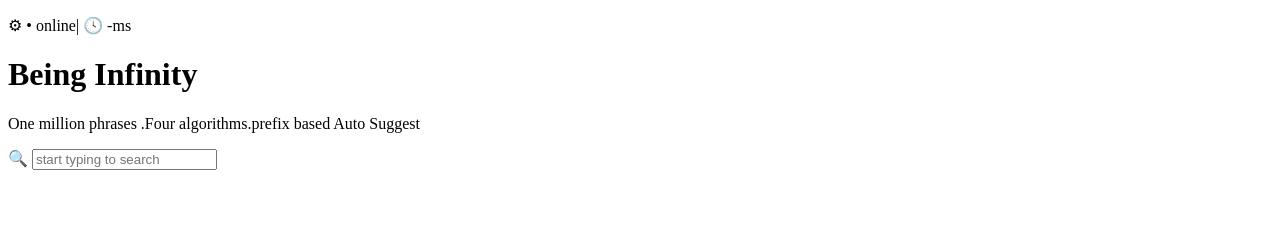
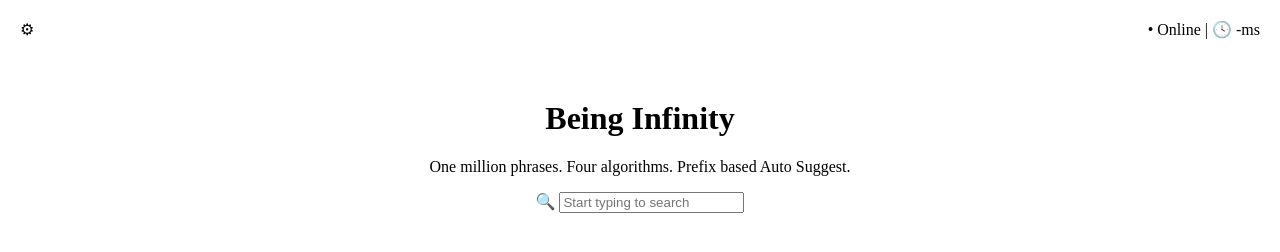
Before and after one commit to CHINNAPAPOLLAMANASAREDDY/auto-suggest, a website: page frontend/pages/autosuggest.html in a window 1280 px wide. Drawn offline with Linux system fonts and the light colour scheme.

Commit message:
done some css

```diff
--- a/frontend/pages/autosuggest.html
+++ b/frontend/pages/autosuggest.html
@@ -4,12 +4,35 @@
     <meta charset="UTF-8">
     <meta name="viewport" content="width=device-width, initial-scale=1.0">
     <title>Document</title>
+    <style>
+        .left-bar{
+            position:fixed;
+            top:20px;
+            left:20px;
+        }
+        .right-bar{
+            position:fixed;
+            top:20px;
+            right:20px;
+        }
+        .search-section{
+            text-align:center;
+            margin-top:100px;
+        }
+
+    </style>
 </head>
 <body>
-    <p>&#9881 &bull; online| &#128339 -ms</p>
-    <h1>Being Infinity</h1>
-    <p>One million phrases .Four algorithms.prefix based Auto Suggest</p>
-    <span>&#128269</span>
-    <input type="text" id="search" placeholder="start typing to search">
+    <div>
+        <span class="left-bar">&#9881;</span>
+        <span class="right-bar"> &bull; Online | &#128339; -ms</span>
+    </div>
+    <div class="search-section">
+        <h1>Being Infinity</h1>
+        <p>One million phrases. Four algorithms. Prefix based Auto Suggest.</p>
+        <span>&#128269;</span>
+        <input type="text" id="search" placeholder="Start typing to search">
+    </div>
+
 </body>
 </html>
```
